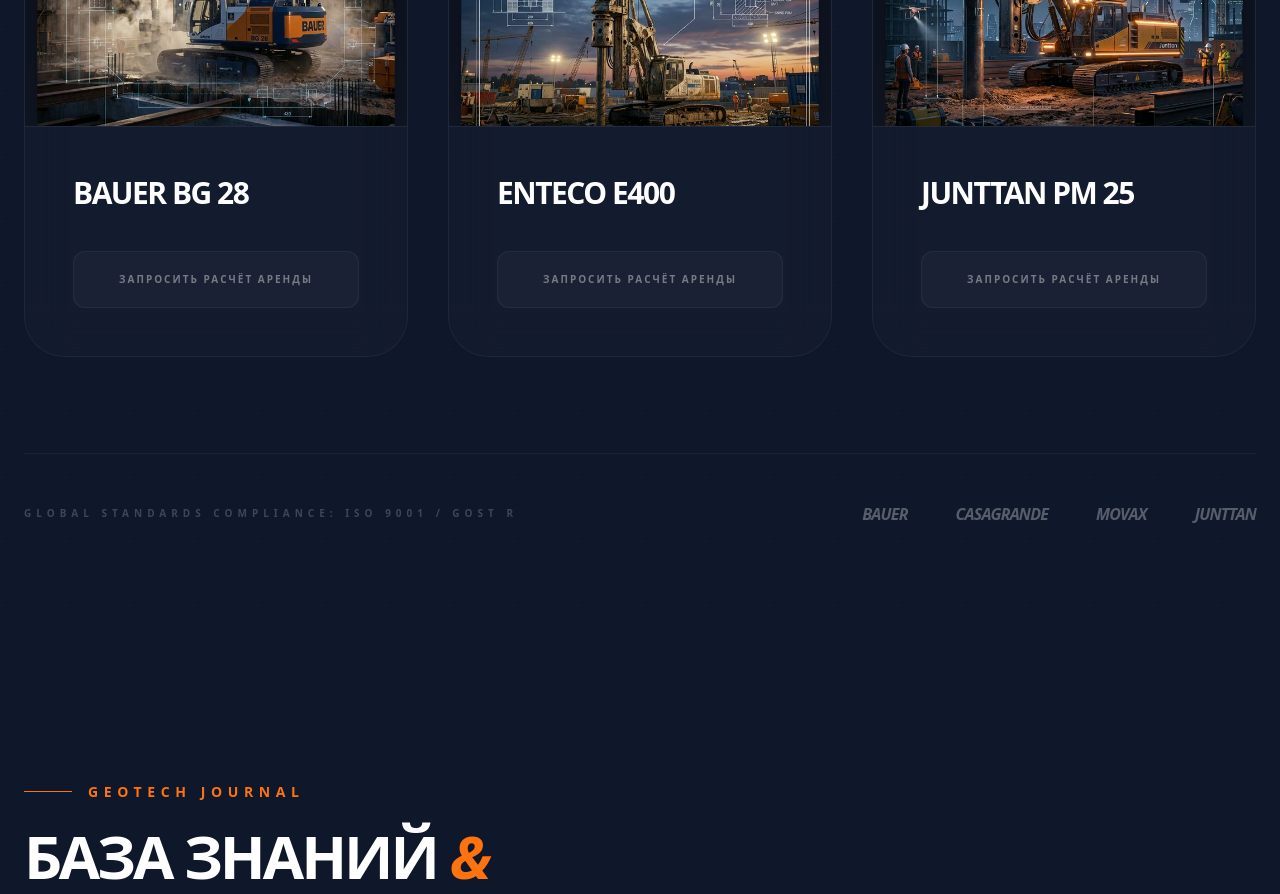
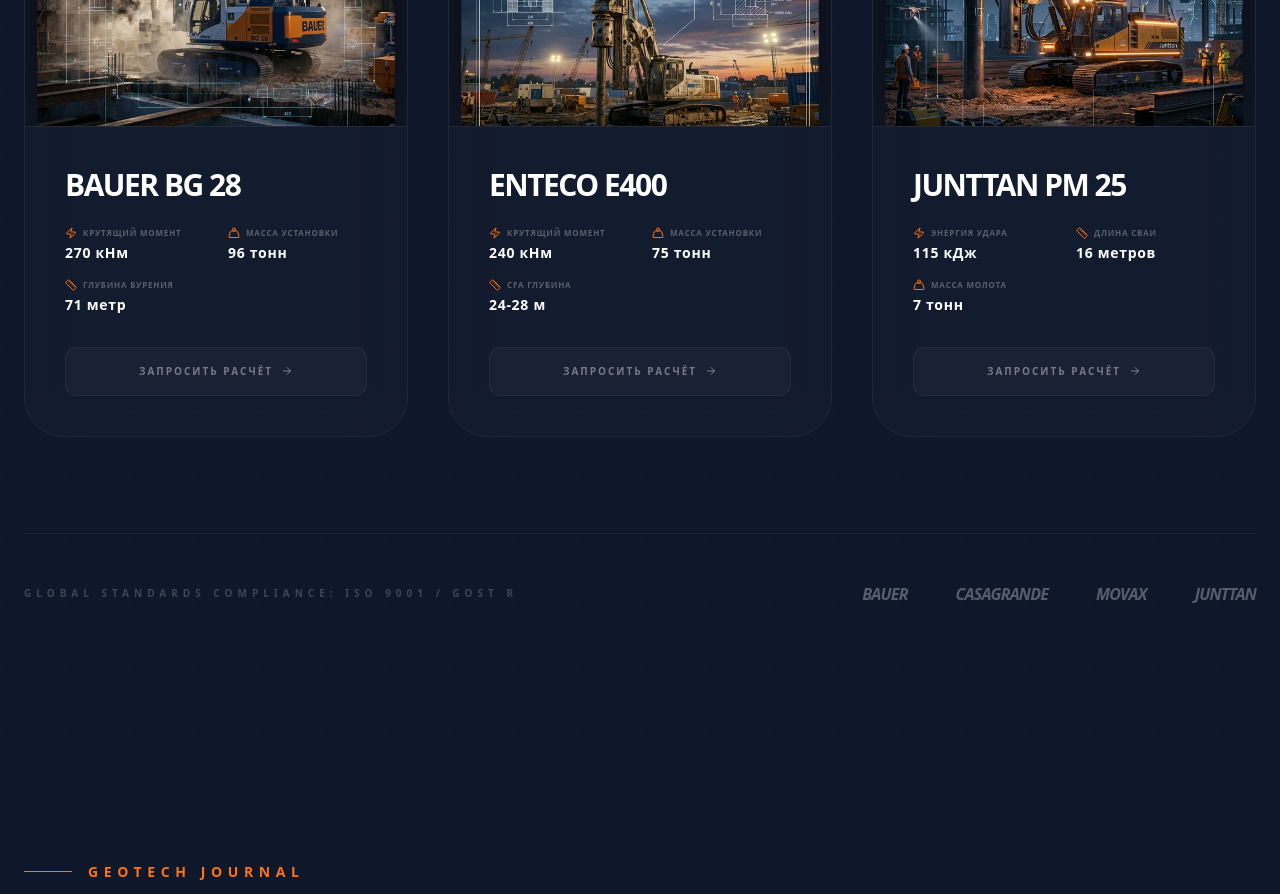
Before and after one commit to Viphunter83/Digital-Geotech-Hub, a Next.js app in the folder frontend/: page / in a window 1280 px wide. Shown: the part 4640-5534 px from the top of the page. Built offline with nearby package versions, Linux system fonts and the light colour scheme; no server answers.

Commit message:
fix(ui): machinery cards deep linking and specs display

```diff
--- a/frontend/src/components/layout/MachineryPreview.tsx
+++ b/frontend/src/components/layout/MachineryPreview.tsx
@@ -88,10 +88,27 @@
                                         </div>
                                     </div>
 
-                                    <div className="p-12 flex flex-col flex-1">
-                                        <h4 className="text-3xl font-black mb-10 uppercase tracking-tighter text-white group-hover:text-accent transition-colors duration-500">
+                                    <div className="p-10 flex flex-col flex-1 relative z-10">
+                                        <h4 className="text-3xl font-black mb-6 uppercase tracking-tighter text-white group-hover:text-accent transition-colors duration-500">
                                             {item.name}
                                         </h4>
+
+                                        {/* Specs Grid */}
+                                        {item.specs && item.specs.length > 0 && (
+                                            <div className="grid grid-cols-2 gap-x-6 gap-y-4 mb-8">
+                                                {item.specs.slice(0, 4).map((spec, sIdx) => (
+                                                    <div key={sIdx} className="flex flex-col gap-1">
+                                                        <div className="flex items-center gap-1.5 text-white/30">
+                                                            <spec.icon className="w-3 h-3 text-accent" />
+                                                            <span className="text-[8px] font-black uppercase tracking-widest">{spec.label}</span>
+                                                        </div>
+                                                        <div className="text-sm font-black font-mono text-white tracking-wider">
+                                                            {spec.value}
+                                                        </div>
+                                                    </div>
+                                                ))}
+                                            </div>
+                                        )}
 
                                         <div className="flex-1" />
 
@@ -101,9 +118,10 @@
                                                 e.preventDefault();
                                                 setSelectedMachine({ id: item.id, name: item.name });
                                             }}
-                                            className="w-full py-5 text-center rounded-2xl bg-white/[0.03] border border-white/5 font-black text-[10px] uppercase tracking-[0.2em] text-white/40 hover:bg-white hover:text-black hover:border-white transition-all duration-500 cursor-pointer mt-auto"
+                                            className="w-full py-4 text-center rounded-2xl bg-white/[0.03] border border-white/5 font-black text-[10px] uppercase tracking-[0.2em] text-white/40 hover:bg-white hover:text-black hover:border-white transition-all duration-500 cursor-pointer mt-auto flex items-center justify-center gap-2 group/btn"
                                         >
-                                            Запросить расчёт аренды
+                                            Запросить расчёт
+                                            <ArrowRight className="w-3 h-3 transition-transform group-hover/btn:translate-x-1" />
                                         </div>
                                     </div>
                                 </Link>
--- a/frontend/src/lib/machinery-data.ts
+++ b/frontend/src/lib/machinery-data.ts
@@ -96,7 +96,7 @@
 function transformMachinery(d: DirectusMachinery): Machinery {
     const categoryId = typeof d.category === 'object' && d.category ? d.category.id : (d.category ?? 'auxiliary');
     return {
-        id: d.id,
+        id: String(d.id),
         name: d.name,
         category: categoryId,
         categoryLabel: d.category_label ?? '',
```
Also changed, not shown: 1 other file (tests, documents, lock files or other folders).
